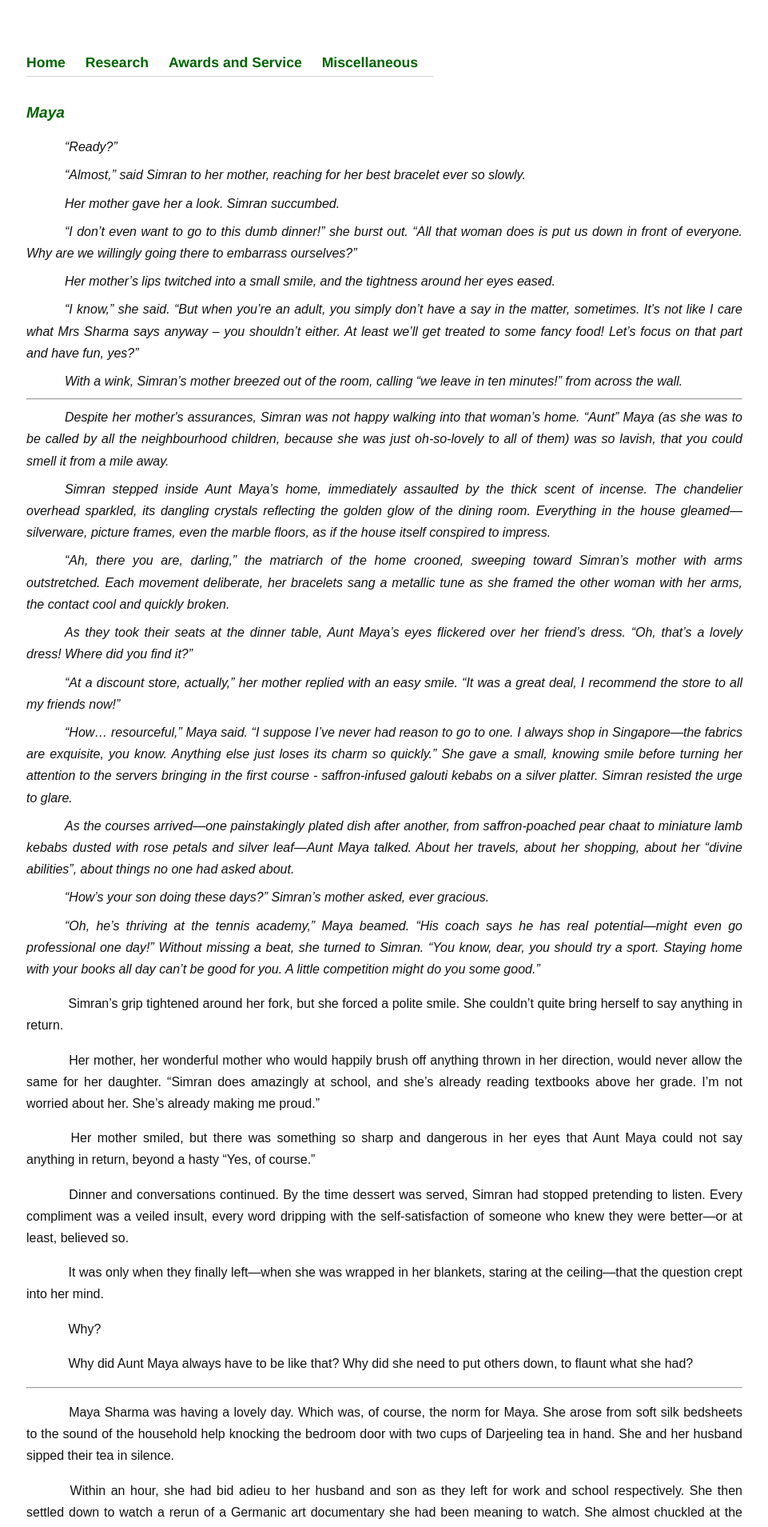
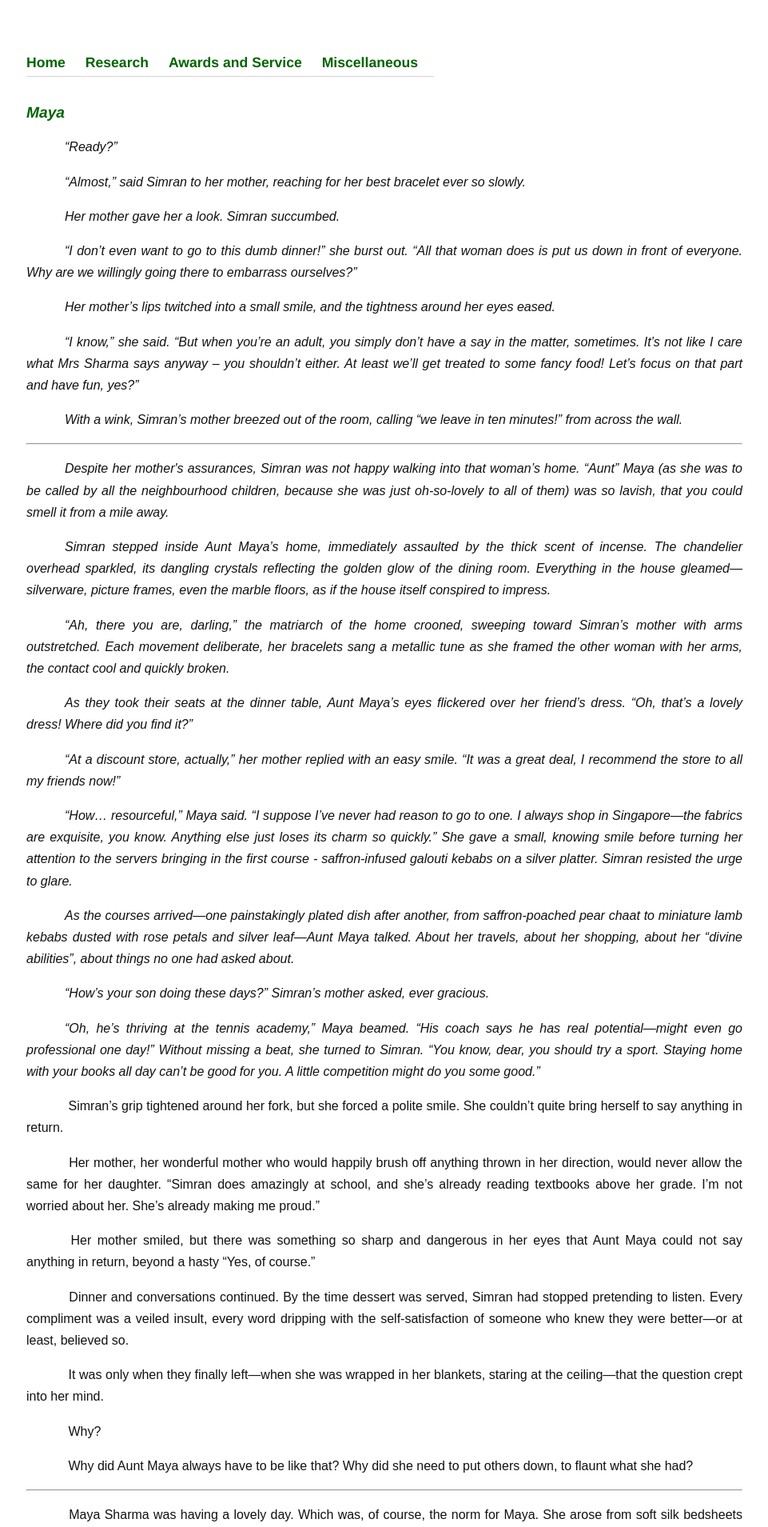
Before and after one commit to Uppaal/Uppaal.github.io, a Jekyll site: the page built from writings/2025_05_06.html, in a window 1280 px wide. Shown: the top 1909 px of the page at 80% size, without its empty margins (159-1120 px from the left). Built offline with Jekyll 4.4.1, drawn with Linux system fonts in a browser that asks for light colours.

Commit message:
Update main.css

```diff
--- a/css/main.css
+++ b/css/main.css
@@ -55,7 +55,7 @@ th {background-color: #006400; color: #FFF}
 .whats-new li {margin: 5px 0; }
 .whats-new-heading {font-size: 1.1em; color: var(--heading-color); font-family: Helvetica, Arial, sans-serif; padding-top:15px; margin-bottom: 0px; }
 
-.story-paragraph {text-indent: 3em; font-style: italic;  margin: 0.5em 0;}
+.story-paragraph {text-indent: 3em; font-style: italic;  margin: 0.5em 0.5;}
 
 /* /* Mobile styles here */
 @media (max-width: 768px) {
```
